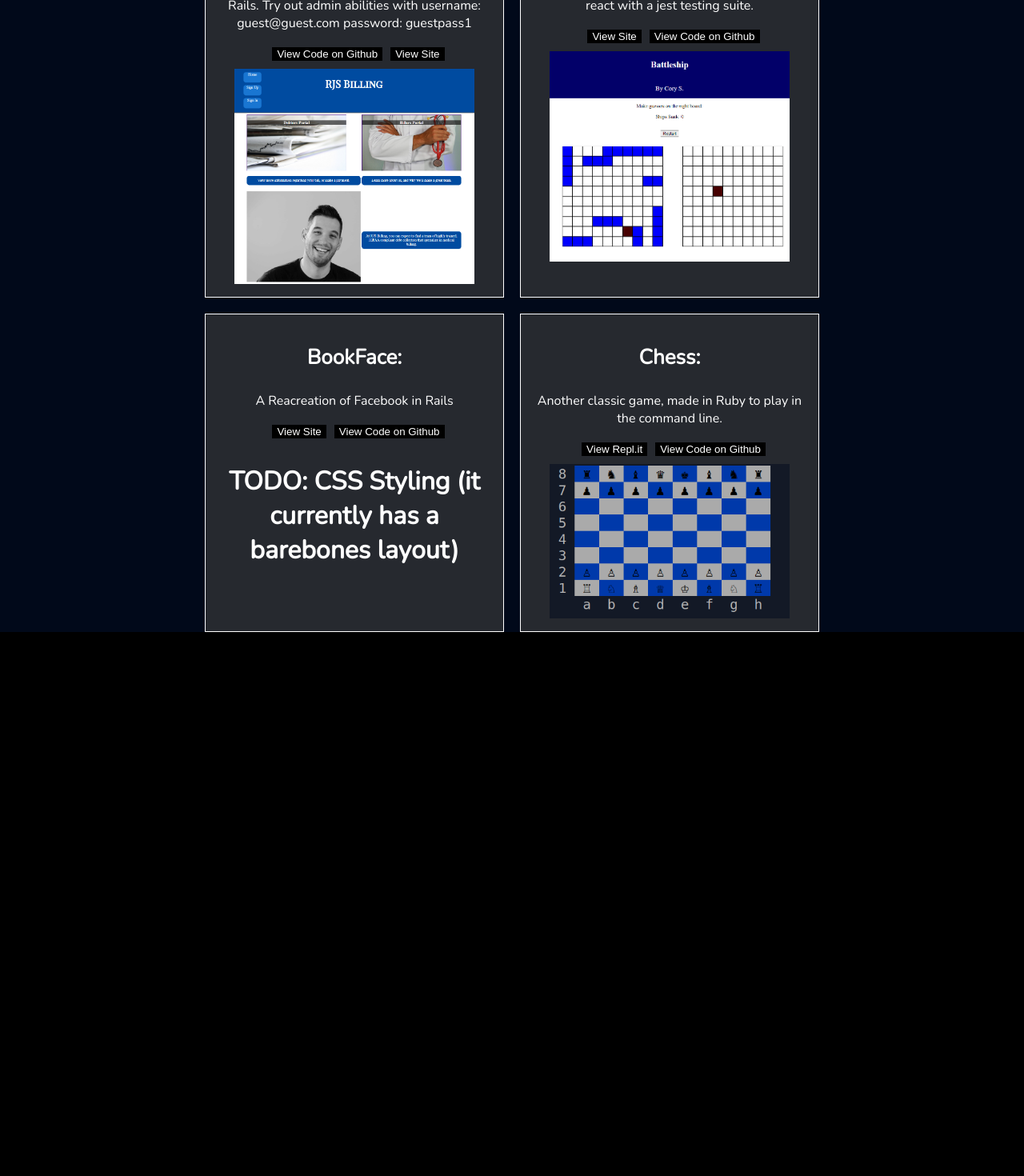
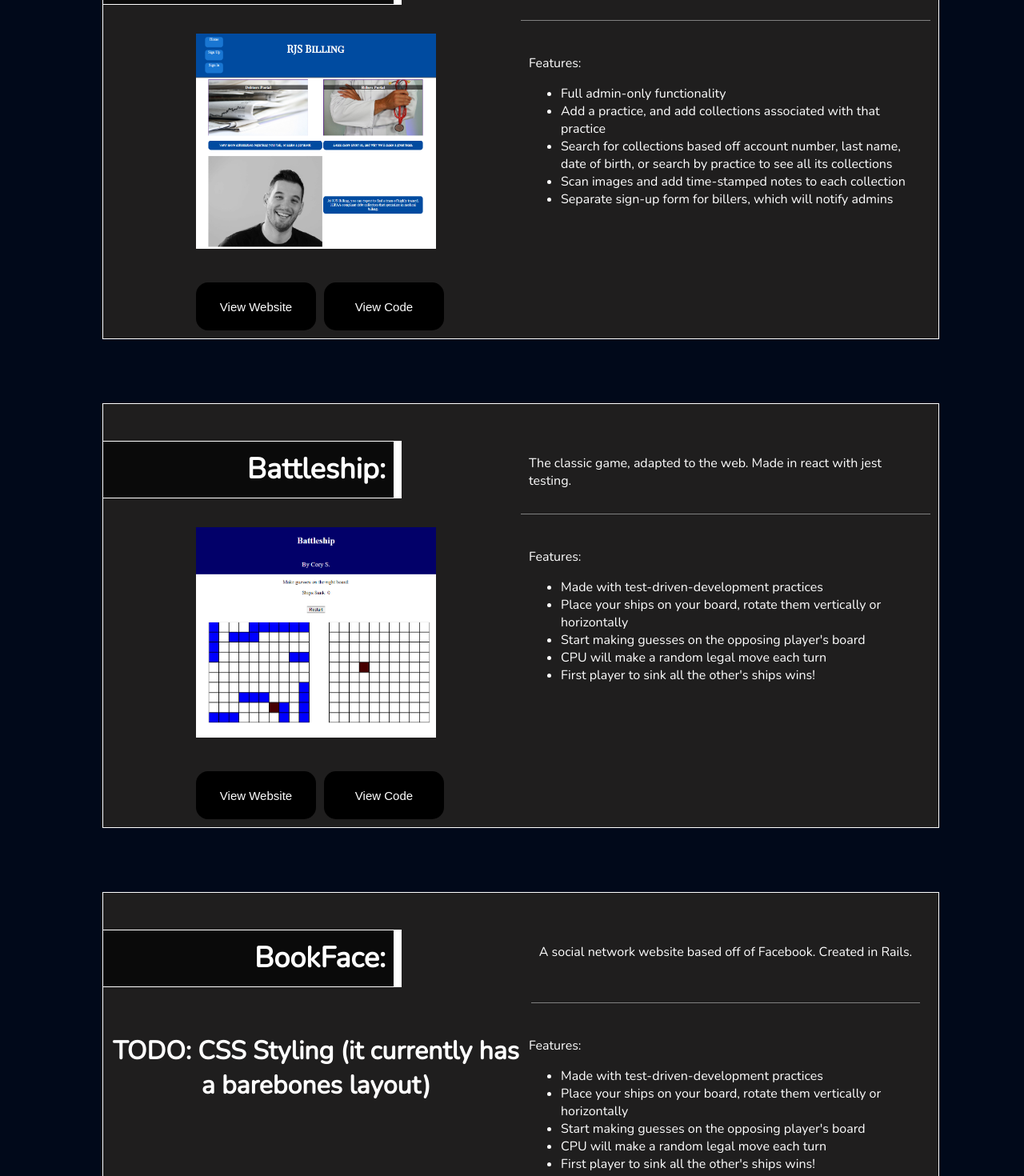
Before and after one commit to Cscharf91/portfolio, a React (Create React App) app: page / in a window 1280 px wide. Shown: the part 1500-2970 px from the top of the page at 80% size. Before the commit the page ends 2290 px from the top, so only its background shows below. Built offline with nearby package versions, Linux system fonts and the light colour scheme.

Commit message:
Updated projects layout

```diff
--- a/src/App.css
+++ b/src/App.css
@@ -157,40 +157,88 @@ a {
   background: #01091a;
   color: white;
   display: grid;
-  grid-template-columns: 1fr 1fr;
-  grid-gap: 20px;
+  grid-template-columns: 1fr;
+  grid-gap: 80px;
   margin-top: 20px;
 }
+
 
 .projects-head {
   grid-row: 1 / 2;
   grid-column: 1 / -1;
   text-align: center;
-  font-size: 30px;
+  font-size: 40px;
 }
 
 .project-container {
-  background: rgb(38, 41, 47);
-  border: 1px solid;
+  /* background: rgb(38, 41, 47); */
+  background: rgb(31, 30, 30);
+  width: 100%;
+  border-top: 1px solid;
+  border-bottom: 1px solid;
   text-align: center;
   padding: 10px;
-  /* display: grid;
-  justify-content: center;
-  align-items: center; */
+  display: grid;
+  justify-items: center;
+  align-content: center;
+  grid-template-columns: 1fr 1fr;
 }
 
 .project-title {
-  font-size: 26px;
+  text-align: right;
+  border-top: 1px solid;
+  border-bottom: 1px solid;
+  border-right: 10px solid;
+  margin-left: -10px;
+  justify-self: start;
+  width: 80%;
+  background: rgb(10, 10, 10);
+  padding: 10px;
+  font-size: 36px;
   font-weight: 900;
+}
+
+.project-desc {
+  padding: 10px;
+  text-align: left;
+  grid-row: 2 / 3;
+  grid-column: 2;
+}
+
+.project-bio {
+  padding: 10px;
+  text-align: start;
+  margin-top: 43px;
+  border-bottom: 1px solid gray;
+  right: 0;
 }
 
 .project-container button {
   transition: 0.5s;
   margin-left: 10px;
-  margin-bottom: 10px;
+  /* margin-bottom: 10px; */
+  font-size: 15px;
   border: none;
+  width: 150px;
+  height: 60px;
+  border-radius: 15px;
   background: black;
   color: white;
+}
+
+.project-pic {
+  grid-row: 2;
+}
+
+.chess-pic {
+  width: 340px !important;
+  align-self: center !important;
+  grid-row: 2;
+}
+
+.btn-container {
+  grid-column: 1;
+  margin-top: 20px;
 }
 
 .project-container button:hover {
@@ -233,13 +281,18 @@ a {
     border-radius: 0;
   }
 
-  .projects-container {
-    margin-top: 0;
+  .project-container {
+    border: 1px solid;
   }
 
   .projects-section {
-    width: 60%;
+    width: 80%;
     margin: auto;
+  }
+
+  .project-title {
+    width: 67%;
+    height: 50px;
   }
 }
 
@@ -252,6 +305,10 @@ a {
 
   .projects-section {
     grid-template-columns: 1fr;
+  }
+
+  .project-container {
+    display: block;
   }
 }
 
--- a/src/components/Header.js
+++ b/src/components/Header.js
@@ -1,4 +1,5 @@
 import React from 'react';
+// import About from './About';
 
 const Header = () => {
     return (
@@ -7,6 +8,7 @@ const Header = () => {
             <h3 className="title-2">Web Developer</h3>
             <div className="learn-more">
                 <div className="learn-box">
+                    {/* <About /> */}
                     <a href="#about">Learn More</a>
                     {/* TODO: Projects Link */}
                 </div>
--- a/src/components/Projects.js
+++ b/src/components/Projects.js
@@ -7,36 +7,84 @@ const Projects = () => {
     return (
         <div className="projects">
             <h3 className="projects-head">Projects</h3>
-            <a href="https://github.com/Cscharf91/" alt="github">Click here to view my full Github</a>
+            {/* <a href="https://github.com/Cscharf91/" alt="github">Click here to view my full Github</a> */}
             <div className="projects-section">
                 <div className="project-container">
                     <p className="project-title">RJS Billing:</p>
-                    <p>A mock-up collection agency website made in Rails. Try out admin abilities with username: guest@guest.com password: guestpass1</p>
-                    <a href="https://github.com/Cscharf91/collections-site" rel="noopener noreferrer" target="_blank"><button>View Code on Github</button></a>
-                    <a href="https://evening-ridge-12770.herokuapp.com/" rel="noopener noreferrer" target="_blank"><button>View Site</button></a><br />
-                    <img src={RJS} alt="RJS-billing" />
+                    <p className="project-bio">A mock-up collection agency website. Made in Rails. Try out admin abilities with username: guest@guest.com password: guestpass1.</p>
+                    <img src={RJS} alt="RJS-billing" className="project-pic" /><br />
+                    <div className="project-desc">
+                        <p>Features:</p>
+                        <ul>
+                            <li>Full admin-only functionality</li>
+                            <li>Add a practice, and add collections associated with that practice</li>
+                            <li>Search for collections based off account number, last name, date of birth, or search by practice to see all its collections</li>
+                            <li>Scan images and add time-stamped notes to each collection</li>
+                            <li>Separate sign-up form for billers, which will notify admins</li>
+                        </ul>
+                    </div>
+                    <div className="btn-container">
+                        <a href="https://evening-ridge-12770.herokuapp.com/" rel="noopener noreferrer" target="_blank"><button>View Website</button></a>
+                        <a href="https://github.com/Cscharf91/collections-site" rel="noopener noreferrer" target="_blank"><button>View Code</button></a>
+                    </div>
                 </div>
                 <div className="project-container">
                     <p className="project-title">Battleship:</p>
-                    <p>The classic game, adapted to the web. Made in react with a jest testing suite.</p>
-                    <a href="https://cscharf91.github.io/battleship/" rel="noopener noreferrer" target="_blank"><button>View Site</button></a>
-                    <a href="https://github.com/Cscharf91/battleship" rel="noopener noreferrer" target="_blank"><button>View Code on Github</button></a><br />
-                    <img src={Battleship} alt="Battleship" />
+                    <p className="project-bio">The classic game, adapted to the web. Made in react with jest testing.</p>
+                    <img src={Battleship} alt="Battleship" className="project-pic" /><br />
+                    <div className="project-desc">
+                        <p>Features:</p>
+                        <ul>
+                            <li>Made with test-driven-development practices</li>
+                            <li>Place your ships on your board, rotate them vertically or horizontally</li>
+                            <li>Start making guesses on the opposing player's board</li>
+                            <li>CPU will make a random legal move each turn</li>
+                            <li>First player to sink all the other's ships wins!</li>
+                        </ul>
+                    </div>
+                    <div className="btn-container">
+                        <a href="https://cscharf91.github.io/battleship/" rel="noopener noreferrer" target="_blank"><button>View Website</button></a>
+                        <a href="https://github.com/Cscharf91/battleship" rel="noopener noreferrer" target="_blank"><button>View Code</button></a>
+                    </div>
                 </div>
                 <div className="project-container">
                     <p className="project-title">BookFace:</p>
-                    <p>A Reacreation of Facebook in Rails</p>
-                    <a href="https://fast-sierra-54264.herokuapp.com/" rel="noopener noreferrer" target="_blank"><button>View Site</button></a>
-                    <a href="https://github.com/Cscharf91/facebook-clone" rel="noopener noreferrer" target="_blank"><button>View Code on Github</button></a><br />
-                    <h1>TODO: CSS Styling (it currently has a barebones layout)</h1>
-                    {/* <img src={Battleship} alt="Battleship" /> */}
+                    <p className="project-bio">A social network website based off of Facebook. Created in Rails.</p>
+                    <h1 className="project-pic">TODO: CSS Styling (it currently has a barebones layout)</h1>
+                    <div className="project-desc">
+                        <p>Features:</p>
+                        <ul>
+                            <li>Made with test-driven-development practices</li>
+                            <li>Place your ships on your board, rotate them vertically or horizontally</li>
+                            <li>Start making guesses on the opposing player's board</li>
+                            <li>CPU will make a random legal move each turn</li>
+                            <li>First player to sink all the other's ships wins!</li>
+                        </ul>
+                    </div>
+                    <div className="btn-container">
+                        <a href="https://fast-sierra-54264.herokuapp.com/" rel="noopener noreferrer" target="_blank"><button>View Website</button></a>
+                        <a href="https://github.com/Cscharf91/facebook-clone" rel="noopener noreferrer" target="_blank"><button>View Code</button></a>
+                    </div>
                 </div>
                 <div className="project-container">
                     <p className="project-title">Chess:</p>
-                    <p>Another classic game, made in Ruby to play in the command line.</p>
-                    <a href="https://repl.it/@Cscharf91/chess" rel="noopener noreferrer" target="_blank"><button>View Repl.it</button></a>
-                    <a href="https://github.com/Cscharf91/chess" rel="noopener noreferrer" target="_blank"><button>View Code on Github</button></a><br />
-                    <img src={Chess} alt="Chess" />
+                    <p className="project-bio">Another classic game, made in Ruby to play in the command line.</p>
+                    <img src={Chess} alt="Chess" className="chess-pic" /><br />
+                    <div className="project-desc">
+                        <p>Features:</p>
+                        <ul>
+                            <li>All legal chess moves</li>
+                            <li>En Passant pawns</li>
+                            <li>Pawn promotion</li>
+                            <li>Each player's move is reviewed every turn for check conditions</li>
+                            <li>If there's a check, all moves in response are reviewed for checkmate</li>
+                            <li>Save and load your games at any point with serialization</li>
+                        </ul>
+                    </div>
+                    <div className="btn-container">
+                        <a href="https://repl.it/@Cscharf91/chess" rel="noopener noreferrer" target="_blank"><button>View Repl.it</button></a>
+                        <a href="https://github.com/Cscharf91/chess" rel="noopener noreferrer" target="_blank"><button>View Code</button></a>
+                    </div>
                 </div>
             </div>
         </div>
```
